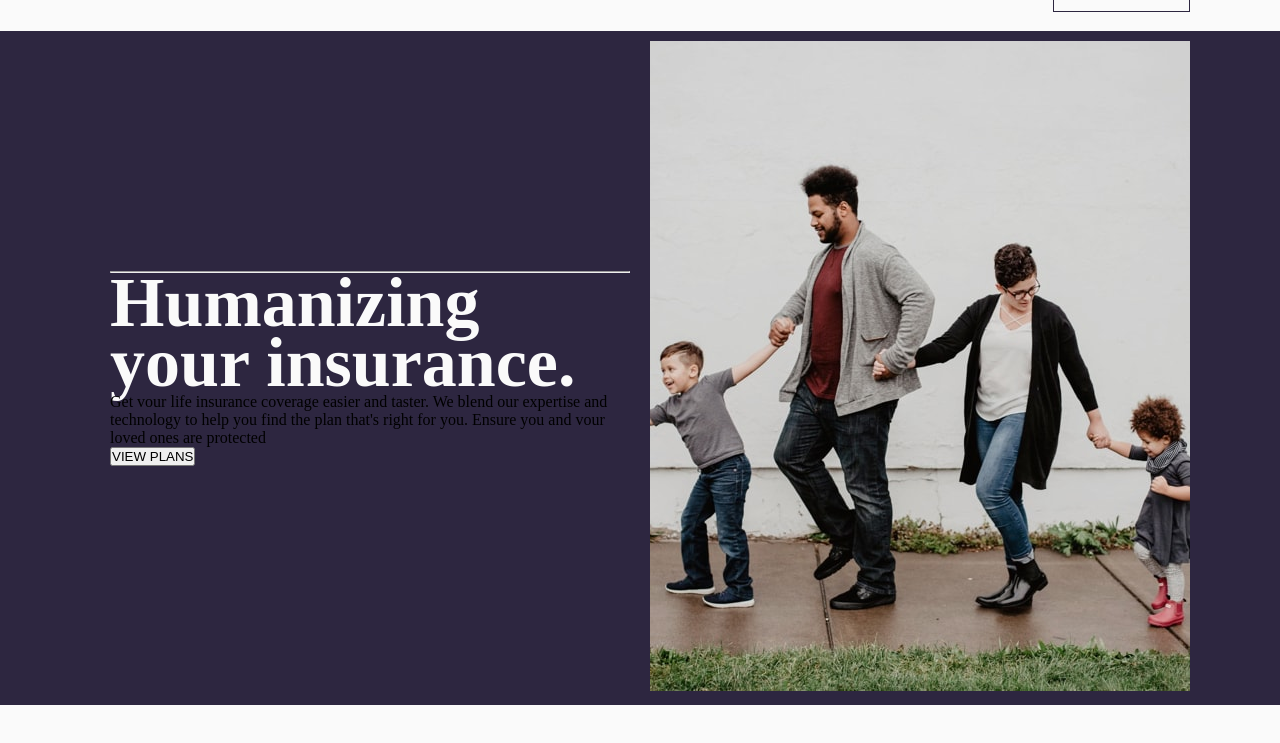
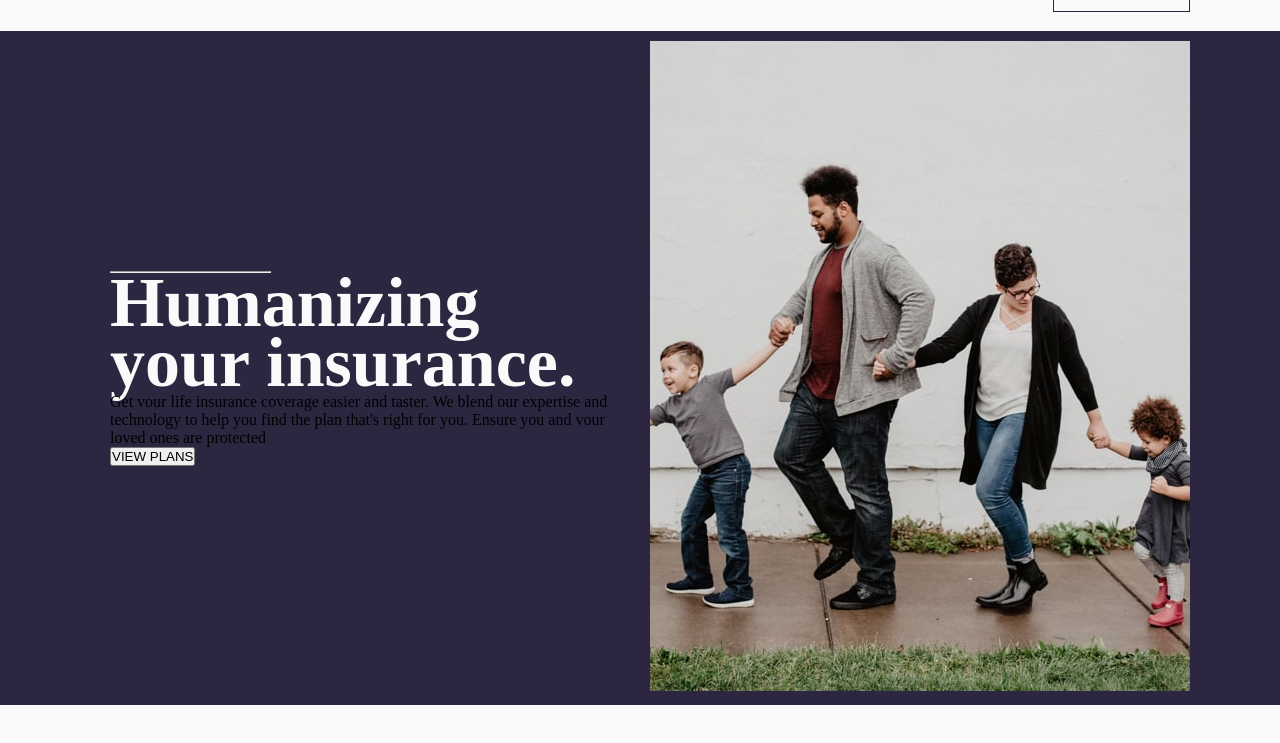
Before and after one commit to israelsanttana/insure-landing-page-master, a plain HTML site: page index.html in a window 1280 px wide. Shown: the part 49-792 px from the top of the page. Drawn offline with Linux system fonts and the light colour scheme.

Commit message:
ajuste hr

```diff
--- a/styles/header.css
+++ b/styles/header.css
@@ -60,3 +60,7 @@ nav .a-border:hover {
   line-height: 6rem;
   color: var(--very-Light-Gray);
 }
+
+.content-header-text div hr {
+  width: 31%;
+}
```
